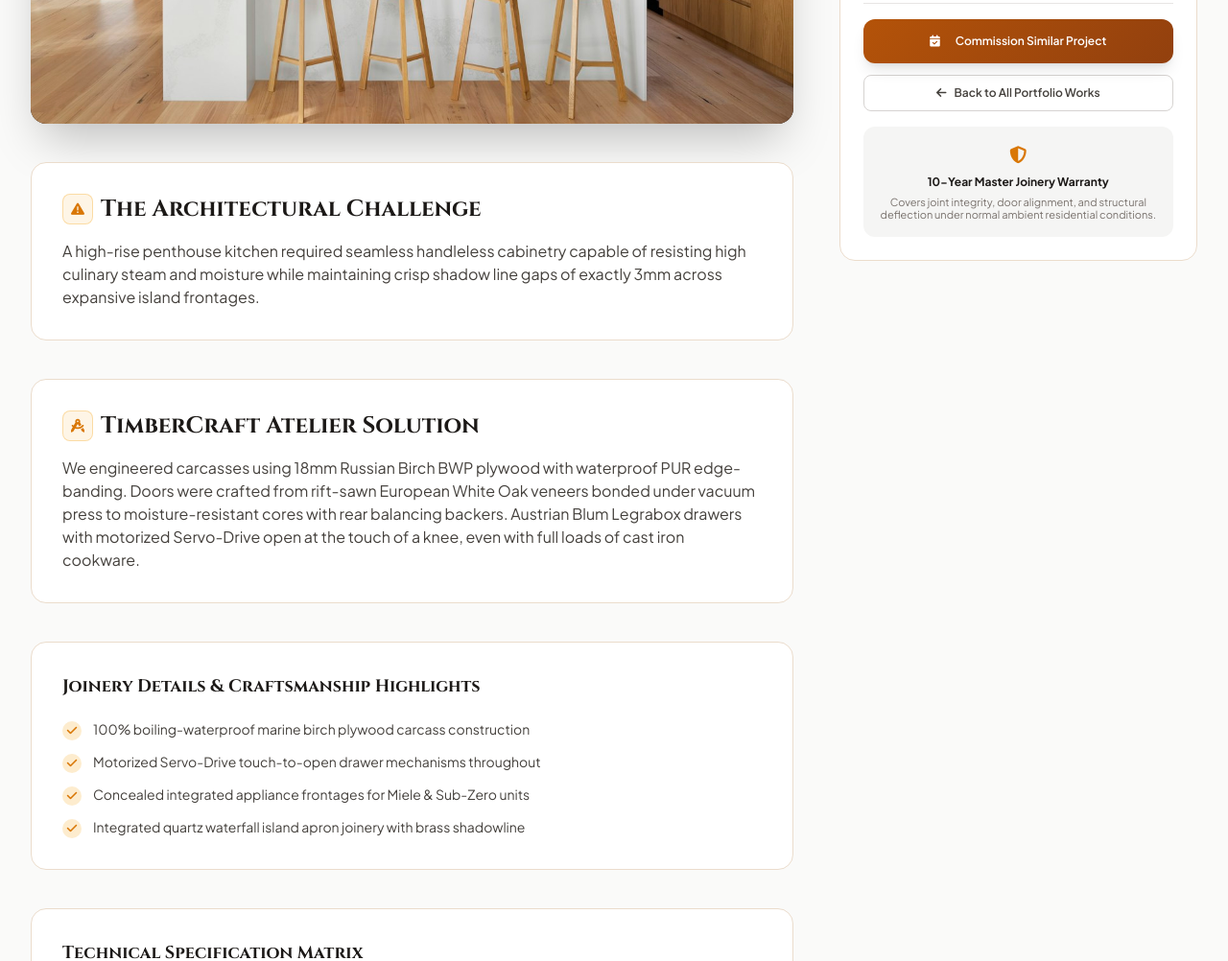
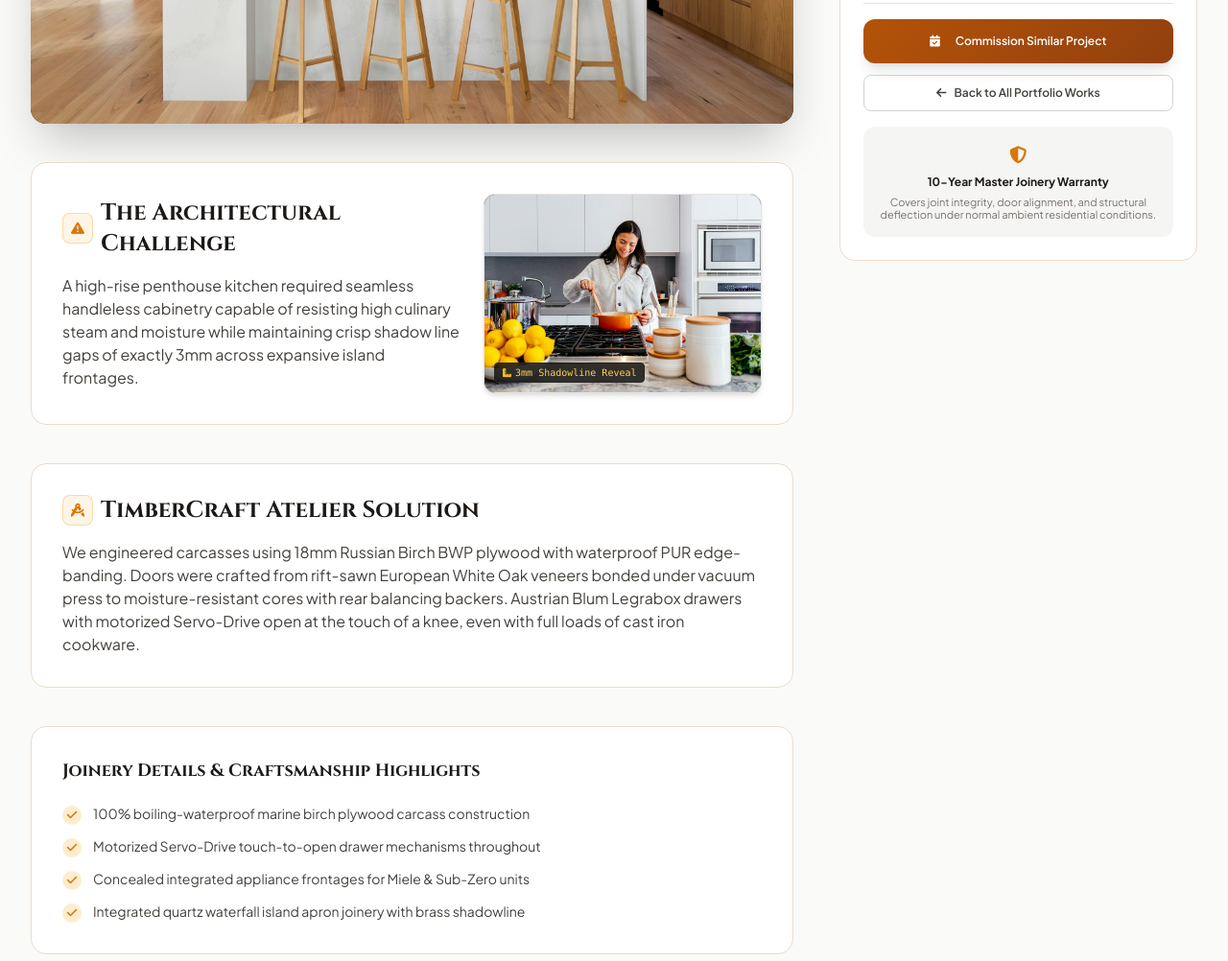
Before and after one commit to Shanmu1661/wood-work, a plain HTML site: page pages/case-study-crown-penthouse-kitchen.html in a window 1280 px wide. Shown: the part 892-1894 px from the top of the page at 96% size. Drawn offline with nearby package versions, Linux system fonts and the light colour scheme.

Commit message:
Add proper architectural kitchen image for The Architectural Challenge section

```diff
--- a/pages/case-study-crown-penthouse-kitchen.html
+++ b/pages/case-study-crown-penthouse-kitchen.html
@@ -194,9 +194,11 @@
           </div>
 
           <!-- The Architectural Challenge -->
-          <div class="craft-card p-8 rounded-2xl space-y-4">
+          <div class="craft-card p-6 sm:p-8 rounded-2xl">
+            <div class="grid grid-cols-1 md:grid-cols-12 gap-6 items-center">
+              <div class="md:col-span-7 space-y-4">
                 <div class="flex items-center gap-2">
-              <span class="w-8 h-8 rounded-lg bg-amber-500/10 border border-amber-500/30 flex items-center justify-center text-amber-600 dark:text-amber-400 text-sm">
+                  <span class="w-8 h-8 rounded-lg bg-amber-500/10 border border-amber-500/30 flex items-center justify-center text-amber-600 dark:text-amber-400 text-sm shrink-0">
                     <i class="fa-solid fa-triangle-exclamation"></i>
                   </span>
                   <h2 class="font-serif text-xl sm:text-2xl font-bold text-stone-900 dark:text-stone-100">
@@ -206,6 +208,16 @@
                 <p class="text-stone-700 dark:text-stone-300 text-sm sm:text-base leading-relaxed">
                   A high-rise penthouse kitchen required seamless handleless cabinetry capable of resisting high culinary steam and moisture while maintaining crisp shadow line gaps of exactly 3mm across expansive island frontages.
                 </p>
+              </div>
+              <div class="md:col-span-5">
+                <div class="rounded-xl overflow-hidden shadow-md h-48 sm:h-52 bg-stone-900 border border-stone-200 dark:border-stone-800 relative group">
+                  <img src="../assets/images/penthouse-kitchen-challenge.jpg" onerror="this.onerror=null; this.src='https://images.unsplash.com/photo-1556911220-e15b29be8c8f?auto=format&fit=crop&w=800&q=80'" alt="Penthouse handleless kitchen island with 3mm shadow line joinery" class="w-full h-full object-cover group-hover:scale-105 transition-transform duration-500">
+                  <span class="absolute bottom-2.5 left-2.5 bg-stone-950/80 backdrop-blur text-[10px] text-amber-300 px-2 py-0.5 rounded font-mono border border-stone-800">
+                    <i class="fa-solid fa-ruler-combined text-[9px] mr-1 text-amber-400"></i>3mm Shadowline Reveal
+                  </span>
+                </div>
+              </div>
+            </div>
           </div>
 
           <!-- Workshop Engineering & Solution -->
```
Also changed, not shown: assets/images/penthouse-kitchen-challenge.jpg (added). Lines whose indentation alone changed are shown as unchanged.
